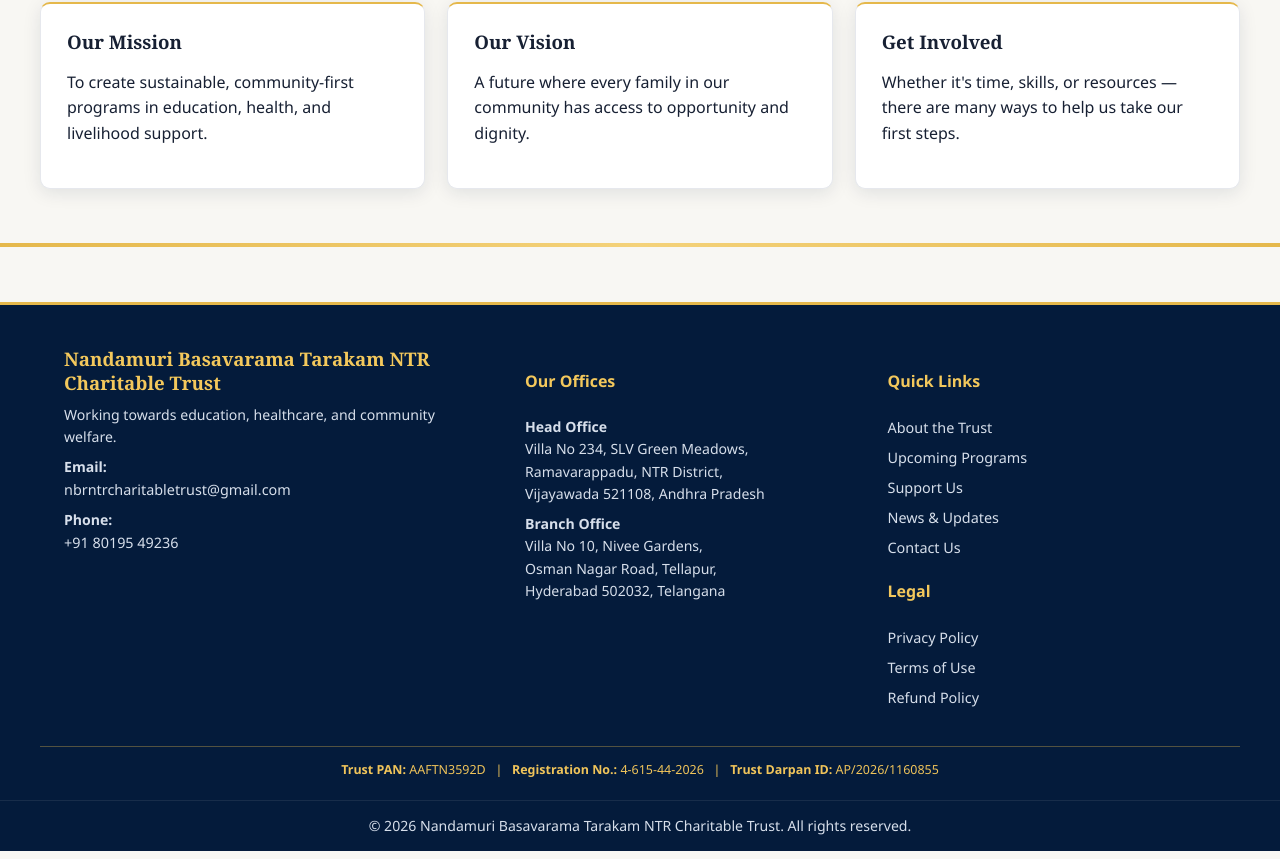
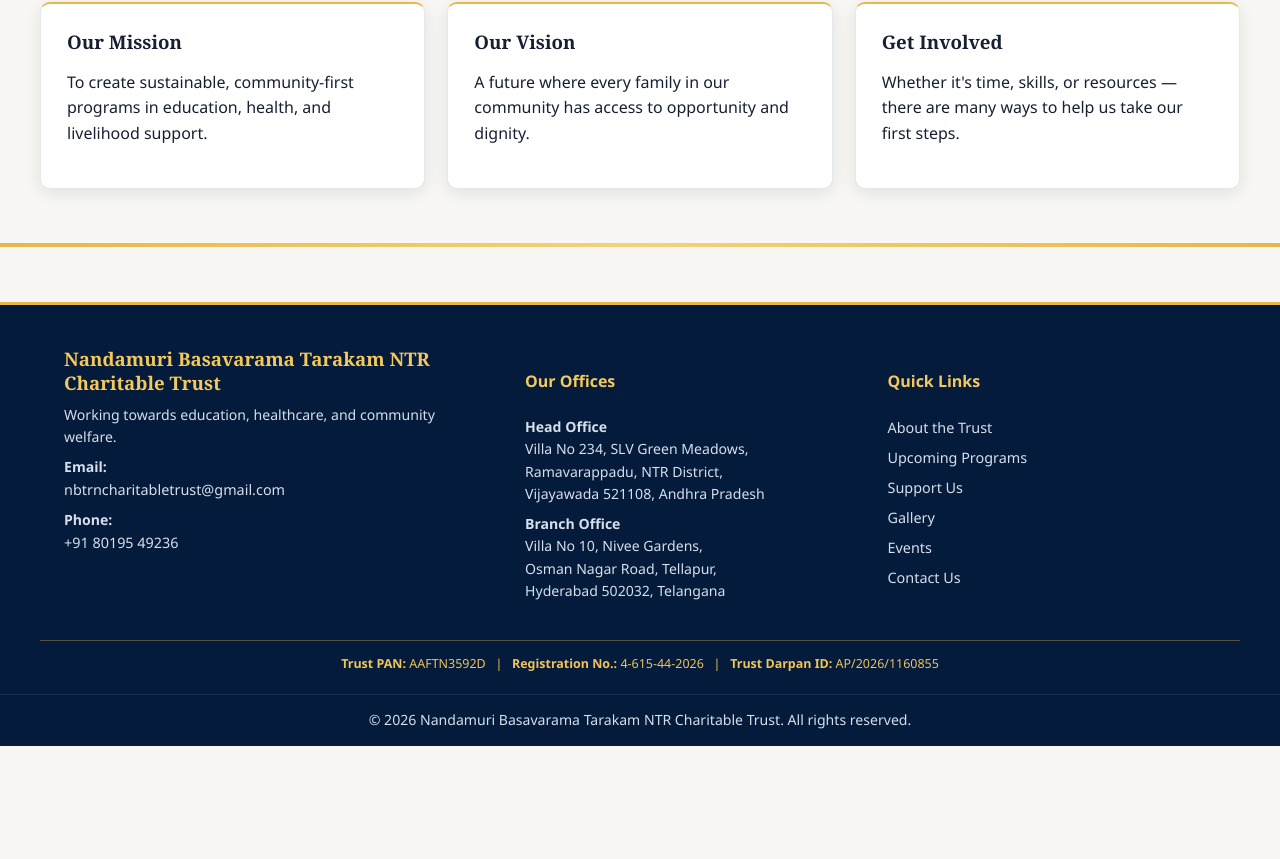
Before and after one commit to Tej7veer/Nandamuri-Basavarama-Tarakam-NTR-Charitable-Trust-UI, an Angular app: page / in a window 1280 px wide. Shown: the part 653-1512 px from the top of the page. After the commit the page ends 1406 px from the top, so only its background shows below. Built offline with nearby package versions, Linux system fonts and the light colour scheme.

Commit message:
Align footer content with reference design and correct trust email

```diff
--- a/src/app/shared/footer/footer.component.html
+++ b/src/app/shared/footer/footer.component.html
@@ -3,43 +3,26 @@
     <div>
       <h3>Nandamuri Basavarama Tarakam NTR Charitable Trust</h3>
       <p>Working towards education, healthcare, and community welfare.</p>
-      <p><strong>Email:</strong> <a href="mailto:nbrntrcharitabletrust&#64;gmail.com">nbrntrcharitabletrust&#64;gmail.com</a></p>
+      <p><strong>Email:</strong> <a href="mailto:nbtrncharitabletrust&#64;gmail.com">nbtrncharitabletrust&#64;gmail.com</a></p>
       <p><strong>Phone:</strong> <a href="tel:+918019549236">+91 80195 49236</a></p>
     </div>
-
     <div>
       <h4>Our Offices</h4>
-      <p><strong>Head Office</strong><br>
-        Villa No 234, SLV Green Meadows,<br>
-        Ramavarappadu, NTR District,<br>
-        Vijayawada 521108, Andhra Pradesh
-      </p>
-      <p><strong>Branch Office</strong><br>
-        Villa No 10, Nivee Gardens,<br>
-        Osman Nagar Road, Tellapur,<br>
-        Hyderabad 502032, Telangana
-      </p>
+      <p><strong>Head Office</strong><br>Villa No 234, SLV Green Meadows,<br>Ramavarappadu, NTR District,<br>Vijayawada 521108, Andhra Pradesh</p>
+      <p><strong>Branch Office</strong><br>Villa No 10, Nivee Gardens,<br>Osman Nagar Road, Tellapur,<br>Hyderabad 502032, Telangana</p>
     </div>
-
     <div>
       <h4>Quick Links</h4>
       <a routerLink="/about">About the Trust</a>
       <a routerLink="/programs">Upcoming Programs</a>
-      <!-- <a routerLink="/volunteer">Become a Volunteer</a> -->
       <a routerLink="/donate">Support Us</a>
-      <a routerLink="/news">News & Updates</a>
+      <a routerLink="/gallery">Gallery</a>
+      <a routerLink="/projects">Events</a>
       <a routerLink="/contact">Contact Us</a>
-
-      <h4 style="margin-top: 20px;">Legal</h4>
-      <a routerLink="/legal/privacy">Privacy Policy</a>
-      <a routerLink="/legal/terms">Terms of Use</a>
-      <a routerLink="/legal/refund">Refund Policy</a>
     </div>
   </div>
-
   <div class="container footer-registration">
     <p><strong>Trust PAN:</strong> AAFTN3592D &nbsp; | &nbsp; <strong>Registration No.:</strong> 4-615-44-2026 &nbsp; | &nbsp; <strong>Trust Darpan ID:</strong> AP/2026/1160855</p>
   </div>
-
-  <p class="copyright">&copy; 2026 Nandamuri Basavarama Tarakam NTR Charitable Trust. All rights reserved.</p>
+  <p class="copyright">© 2026 Nandamuri Basavarama Tarakam NTR Charitable Trust. All rights reserved.</p>
 </footer>
```
